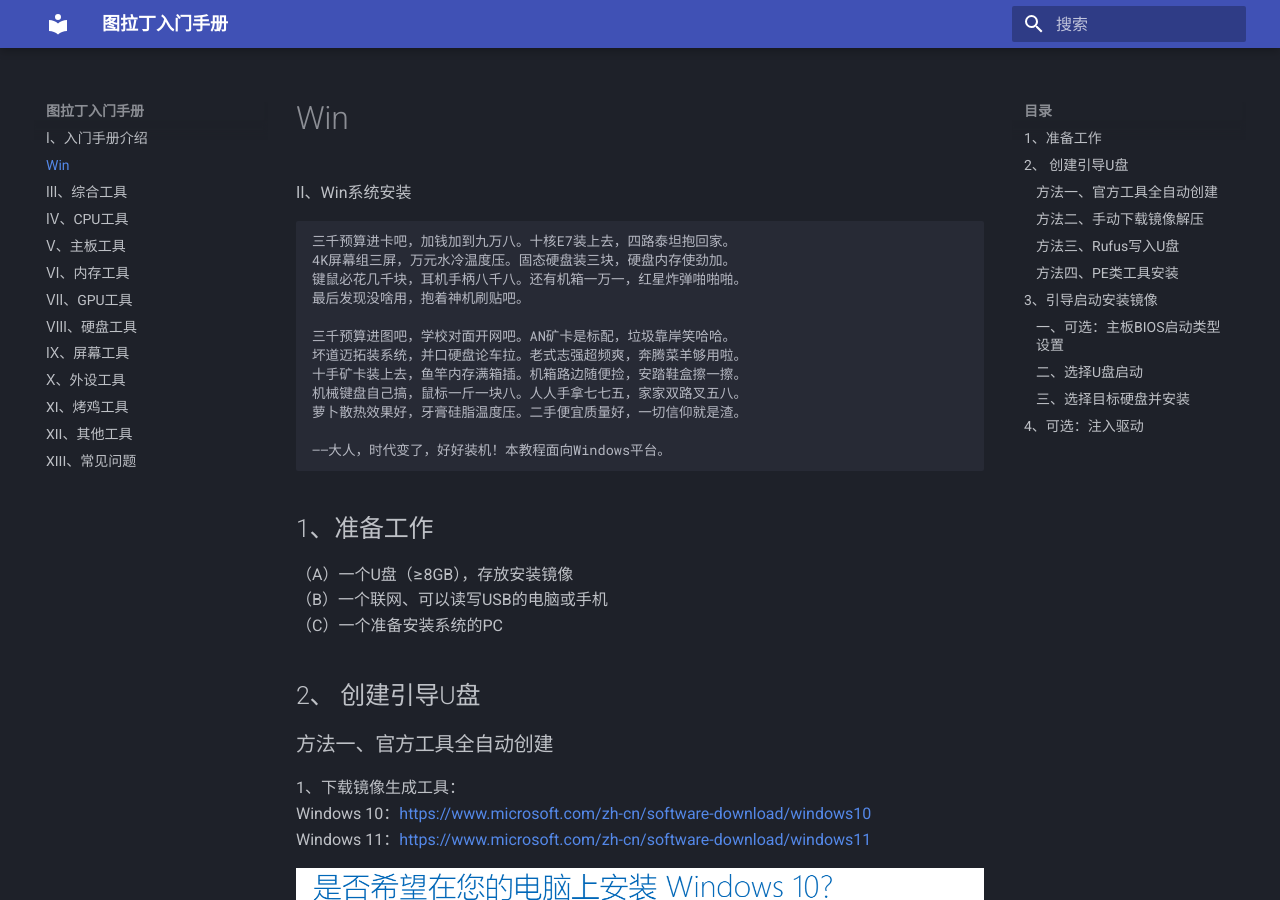
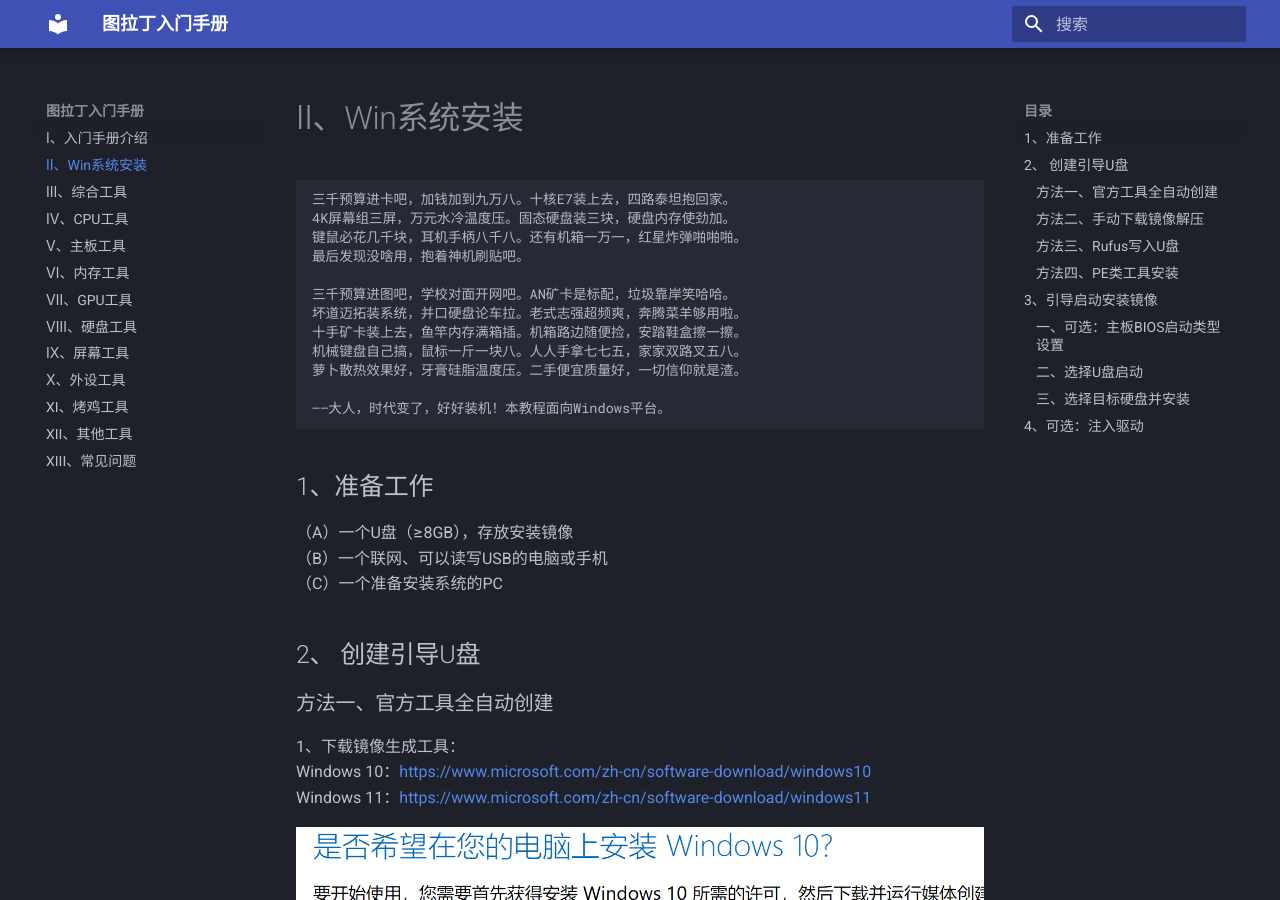
Before and after one commit to Radddder/radddder.github.io, an MkDocs documentation site: the page built from docs/win.md, in a window 1280 px wide and 900 px high. Built offline with MkDocs 1.6.1 and Material for MkDocs 9.7.7, drawn with Linux system fonts in a browser that asks for light colours.

````diff
--- a/docs/win.md
+++ b/docs/win.md
@@ -1,4 +1,4 @@
-Ⅱ、Win系统安装
+# Ⅱ、Win系统安装
 
 ```
 三千预算进卡吧，加钱加到九万八。十核E7装上去，四路泰坦抱回家。
--- a/mkdocs.yml
+++ b/mkdocs.yml
@@ -30,4 +30,5 @@ nav:
     - 'Q&A.md'
 
 plugins:
-    search: {}
+  - search:
+      separator: '[\s\u200b\-]'
````
Also changed, not shown: site/404.html, site/CPU/index.html, site/GPU/index.html, site/Q&A/index.html, site/device/index.html, site/disk/index.html, site/index.html, site/mem/index.html, site/monitor/index.html, site/motherboard/index.html, site/others/index.html, site/search/search_index.json, site/stress/index.html, site/sys/index.html, 1 more files, 1 other file.
